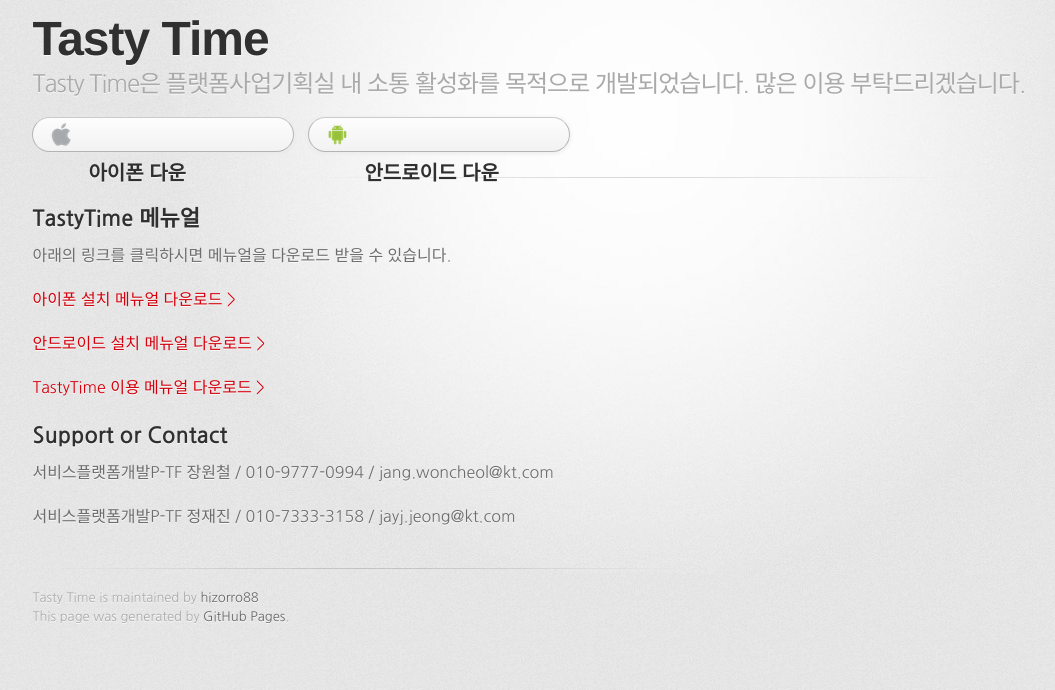
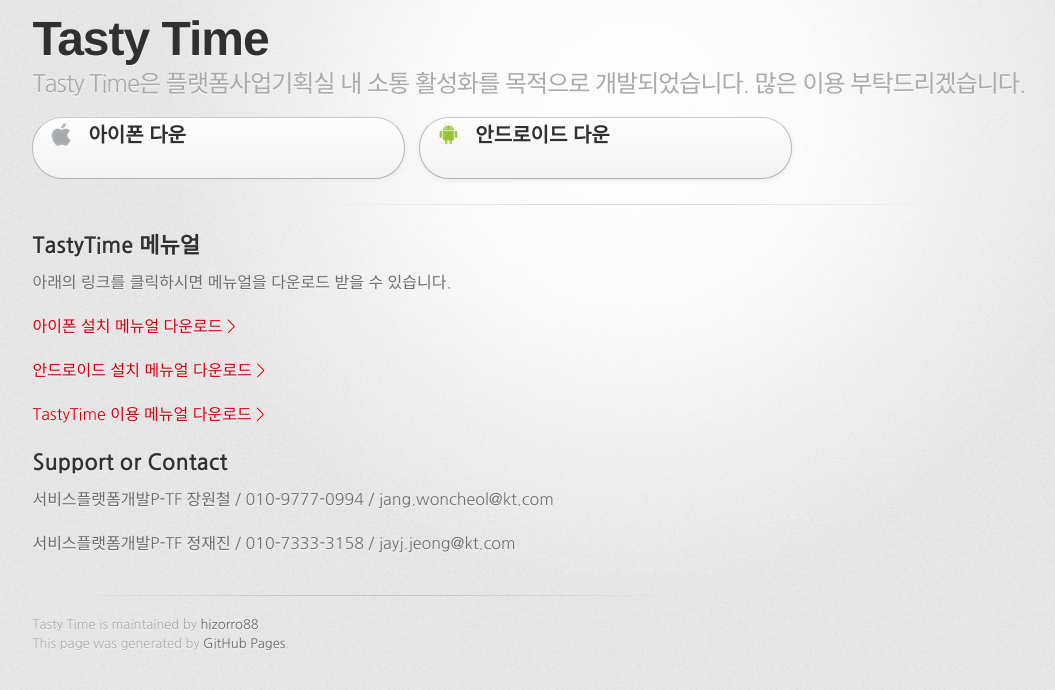
Before and after one commit to hizorro88/TastyTime, a Jekyll site: the page built from index.md, in a window 1280 px wide. Shown: the top 690 px of the page, without its empty margins (6-1061 px from the left). Built offline with Jekyll 4.4.1, drawn with Linux system fonts in a browser that asks for light colours; some web fonts are replaced; our own code applies the rules of GitHub Pages for plain Markdown files.

Commit message:
btn size

```diff
--- a/_sass/jekyll-theme-tactile.scss
+++ b/_sass/jekyll-theme-tactile.scss
@@ -107,12 +107,13 @@
 a.button {
   display: block;
   float: left;
-  width: 250px;
+  width: 30%;
+  height: 50px;
   padding: 12px 8px 12px 8px;
   margin-right: 14px;
-  font-size: 15px;
+  font-size: 20px;
   font-weight: bold;
-  line-height: 100px;
+  line-height: 25px;
   color: #303030;
   background: #fdfdfd; /* Old browsers */
   background: -moz-linear-gradient(top,  #fdfdfd 0%, #f2f2f2 100%); /* FF3.6+ */
```
